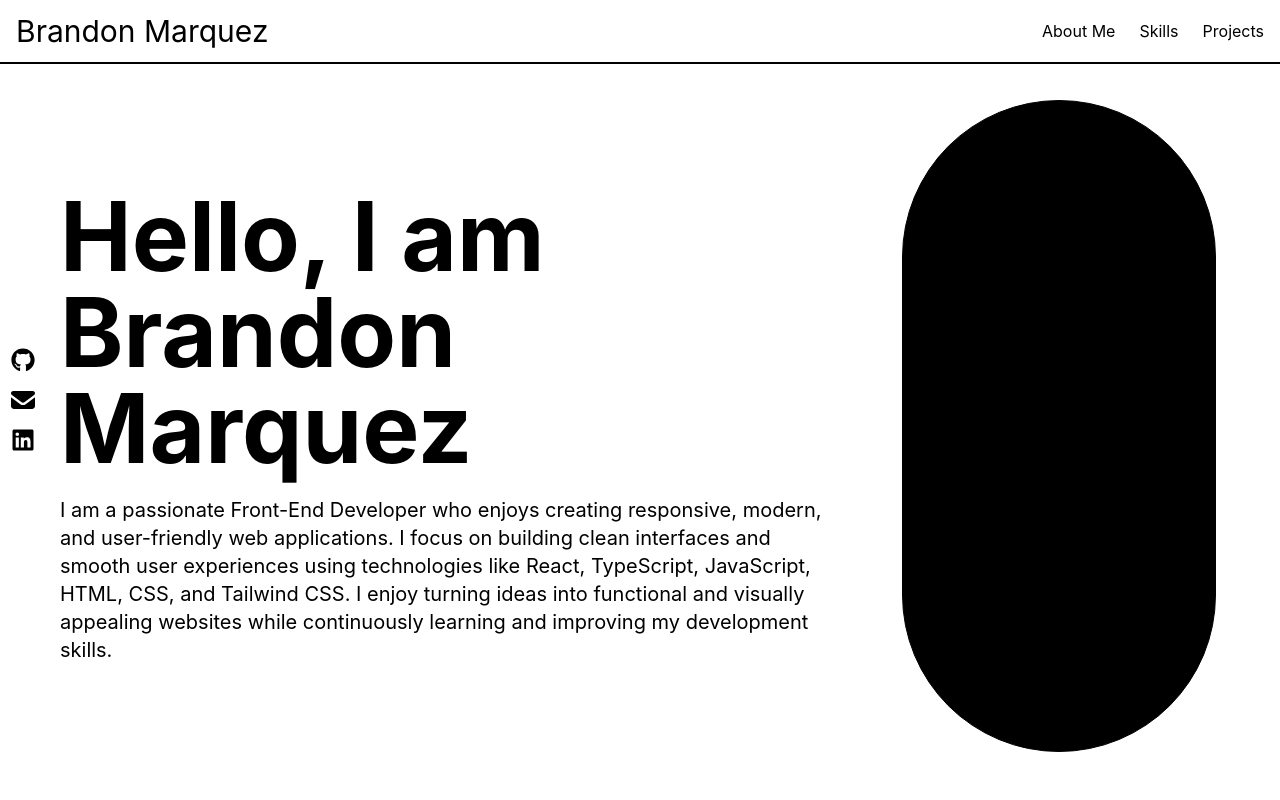
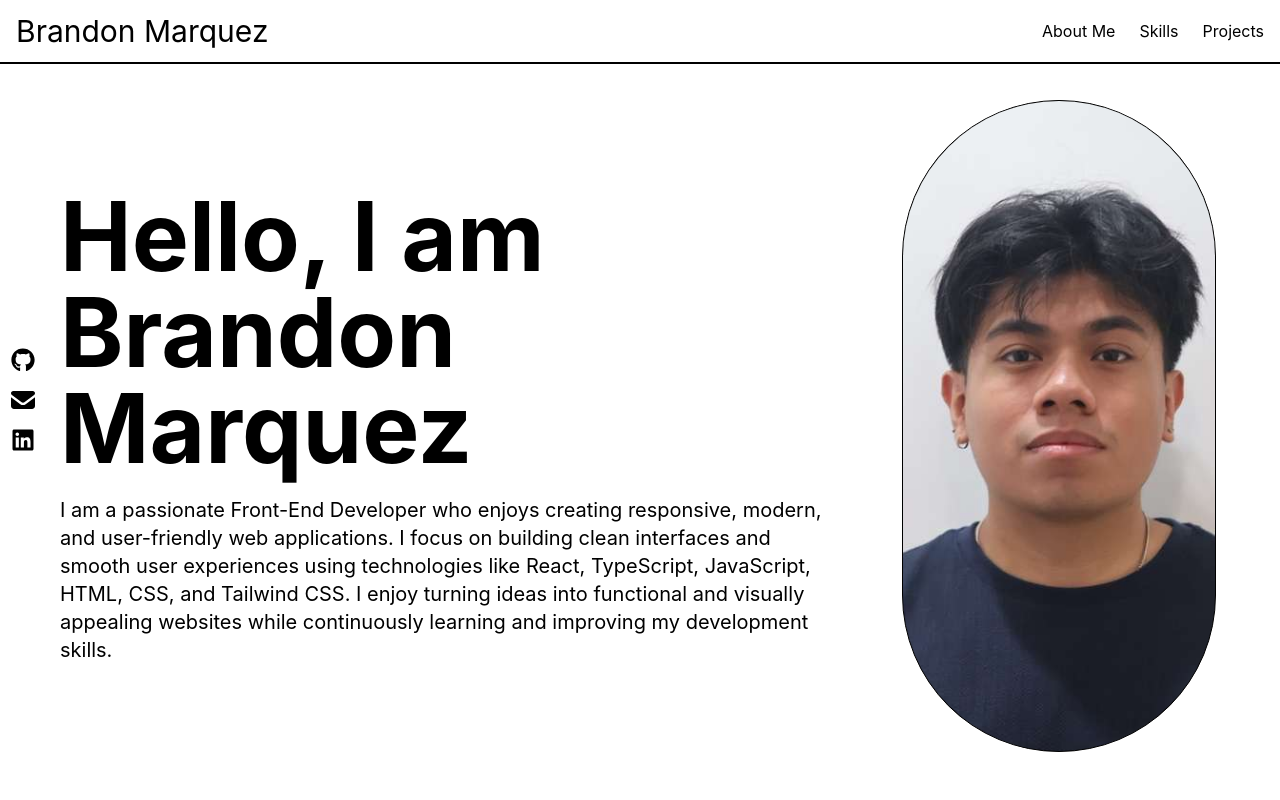
Before and after one commit to Marquez594/PersonalPortfolio, a React (Vite) app: page / in a window 1280 px wide. Shown: the top 800 px of the page. Built offline with nearby package versions, Linux system fonts and the light colour scheme.

Commit message:
Added Self

```diff
--- a/src/components/about.tsx
+++ b/src/components/about.tsx
@@ -1,3 +1,4 @@
+import Self from "../assets/self.jpg"
 function About() {
   return (
     <div
@@ -23,7 +24,9 @@ function About() {
       </div>
       {/**This is where the image goes */}
       <div className=" flex-1 flex flex-col justify-center items-center">
-        <div className="md:h-9/10 md:w-9/10 lg:h-9/10 lg:w-3/4 rounded-full bg-black h-64 w-3/4 border"></div>
+        <div className="md:h-9/10 md:w-9/10 lg:h-9/10 lg:w-3/4 rounded-full bg-black h-64 w-3/4 border overflow-hidden">
+          <img src={Self} className="w-full h-full object-cover md:object-[42%_30%] object-[40%_30%]"></img>
+        </div>
       </div>
     </div>
   );
```
Also changed, not shown: src/assets/self.jpg (added).
